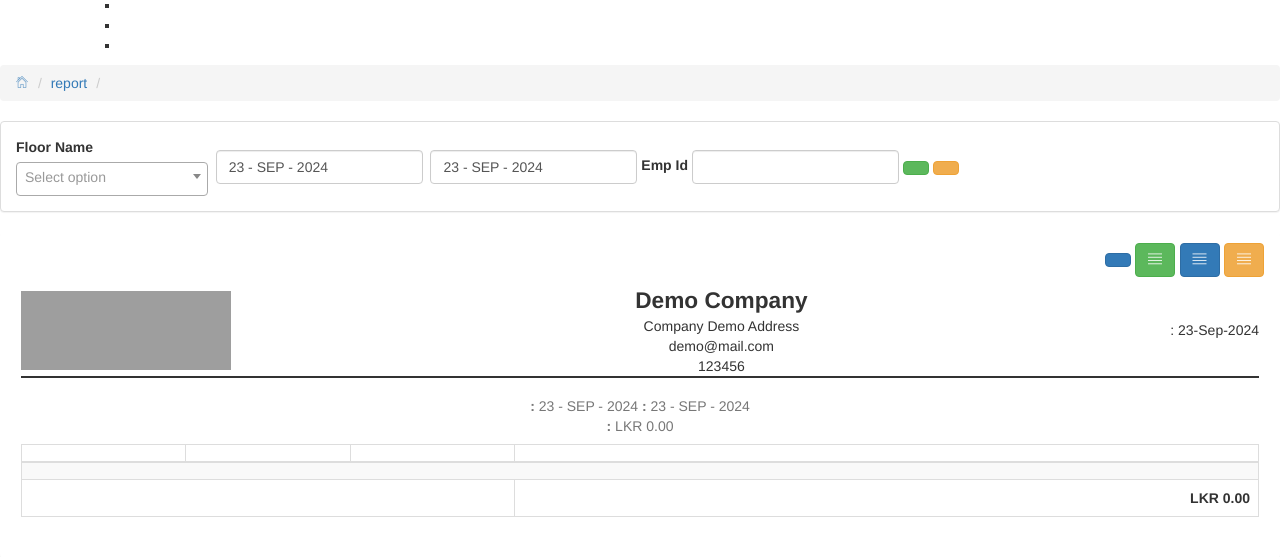
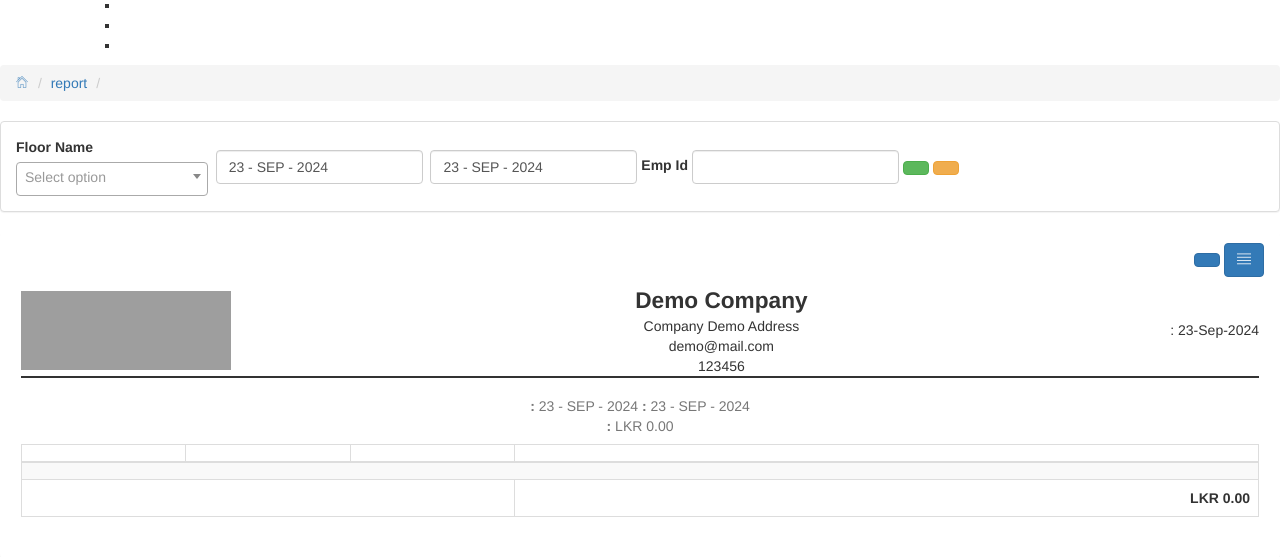
Before and after one commit to Ifleex-Solution/erpcloud-textile, a CodeIgniter app: page /url/index.php/report/bdtask_userwise_sales_report in a window 1280 px wide. Shown: the part 1794-2351 px from the top of the page. Run offline with CodeIgniter, Linux system fonts and the light colour scheme; the visitor is signed in with stand-in values (Sample User, id 1); data comes from the database, SQL or seed files in the repository; data that the repository does not hold is empty; some libraries are stand-ins or nearby versions; grey boxes are pictures that could not be loaded.

Commit message:
Dev1.0.5|changes

```diff
--- a/application/modules/report/views/user_wise_sales_report.php
+++ b/application/modules/report/views/user_wise_sales_report.php
@@ -60,15 +60,11 @@
                     <span class="padding-lefttitle"> <?php if ($this->permission1->method('all_report', 'read')->access()) { ?>
                             <a class="btn btn-primary m-b-5 m-r-2" href="<?php echo base_url('todays_report') ?>"><?php echo display('todays_report') ?></a>
                         <?php } ?>
-                        <?php if ($this->permission1->method('todays_purchase_report', 'read')->access()) { ?>
-                            <a href="<?php echo base_url('purchase_report') ?>" class="btn btn-success m-b-5 m-r-2"><i class="ti-align-justify"> </i> <?php echo display('purchase_report') ?> </a>
-                        <?php } ?>
+
                         <?php if ($this->permission1->method('product_sales_reports_date_wise', 'read')->access()) { ?>
                             <a href="<?php echo base_url('product_wise_sales_report') ?>" class="btn btn-primary m-b-5 m-r-2"><i class="ti-align-justify"> </i> <?php echo display('sales_report_product_wise') ?> </a>
                         <?php } ?>
-                        <?php if ($this->permission1->method('todays_sales_report', 'read')->access() && $this->permission1->method('todays_purchase_report', 'read')->access()) { ?>
-                            <a href="<?php echo base_url('profit_report') ?>" class="btn btn-warning m-b-5 m-r-2"><i class="ti-align-justify"> </i> <?php echo display('profit_report') ?> </a>
-                        <?php } ?></span>
+                       </span>
                 </div>
             </div>
             <div class="panel-body">
```
